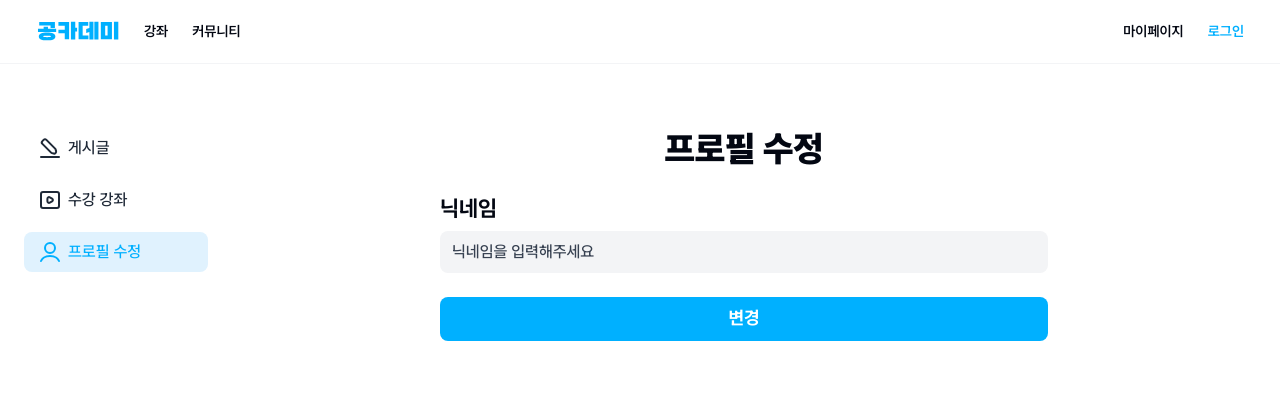
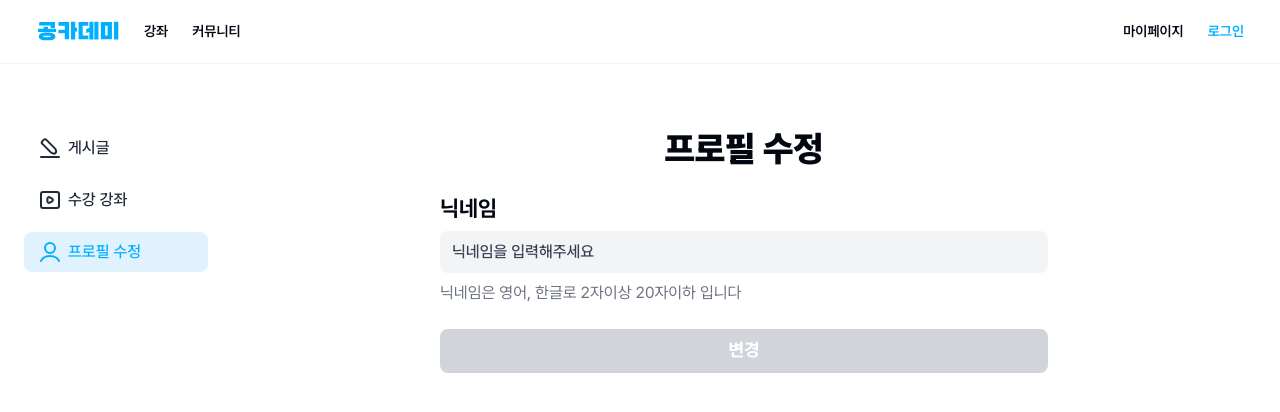
Before and after one commit to mung96/gongkademy_front, a Next.js app: page /mypage/profile in a window 1280 px wide. Shown: the top 412 px of the page. Built offline with nearby package versions, Linux system fonts and the light colour scheme; no server answers.

Commit message:
feat: 닉네임 변경 APi 연결

```diff
--- a/src/app/(with-header)/mypage/profile/page.tsx
+++ b/src/app/(with-header)/mypage/profile/page.tsx
@@ -1,25 +1,89 @@
 'use client';
 
 import Input from '@/components/Input';
-import { useForm } from 'react-hook-form';
+import { set, useForm } from 'react-hook-form';
 import Button from '@/components/Button';
+import { apiRequester } from '@/api/requester';
+import { useEffect } from 'react';
+import { isAxiosError } from 'axios';
+import { HTTP_STATUS } from '@/constants/api';
 
 type FormValues = {
   nickname: string;
 };
+const NICKNAME_MIN_LENGTH = 2;
+const NICKNAME_MAX_LENGTH = 20;
+async function getMemberInfo(onSuccess?: (nickname: string) => void) {
+  try {
+    const response = await apiRequester.get<{ nickname: string }>(`/members`);
+    if (onSuccess) {
+      onSuccess(response.data.nickname);
+    }
+    return response.data;
+  } catch (error) {
+    console.log('error발생');
+    console.log(error);
+  }
+  return '';
+}
+
+async function updateNickname(formValues: FormValues, onSuccess?: (nickname: string) => void) {
+  try {
+    const response = await apiRequester.patch<{ nickname: string }>(`/members`, { ...formValues });
+    alert('닉네임이 변경되었습니다');
+    if (onSuccess) {
+      onSuccess(response.data.nickname);
+    }
+  } catch (error) {
+    if (isAxiosError(error)) {
+      if (error.response?.status === HTTP_STATUS.CONFLICT) {
+        alert('이미 사용중인 닉네임입니다');
+        return;
+      } else {
+        console.log('error발생');
+        console.log(error);
+      }
+    }
+  }
+}
 
 export default function Page() {
-  const { register } = useForm<FormValues>();
+  const {
+    register,
+    setValue,
+    handleSubmit,
+    formState: { isValid, isSubmitting },
+  } = useForm<FormValues>();
+
+  useEffect(() => {
+    getMemberInfo((nickname) => setValue('nickname', nickname));
+  }, []);
+
   return (
-    <div className={'flex w-full flex-col items-center gap-4  tablet:max-w-[536px] tablet:gap-6 desktop:max-w-[608px]'}>
+    <form
+      method="post"
+      onSubmit={handleSubmit((formValues) => updateNickname(formValues, (nickname) => setValue('nickname', nickname)))}
+      className={'flex w-full flex-col items-center gap-4  tablet:max-w-[536px] tablet:gap-6 desktop:max-w-[608px]'}
+    >
       <h2 className={'title2 tablet:title1 text-neutral-gray-950'}>프로필 수정</h2>
-      <div className={'flex w-full flex-col gap-2 '}>
+      <div className={'flex w-full flex-col justify-start  gap-2'}>
         <label className={'subtitle2 text-neutral-gray-950'}>닉네임</label>
-        <Input placeholder="닉네임을 입력해주세요" register={register} label="nickname" />
+        <Input
+          placeholder="닉네임을 입력해주세요"
+          register={register('nickname', {
+            required: true,
+            minLength: NICKNAME_MIN_LENGTH,
+            maxLength: NICKNAME_MAX_LENGTH,
+            pattern: /^[a-zA-Z가-힣]+$/,
+          })}
+          label="nickname"
+        />
+        <p className={' text-neutral-gray-500'}>닉네임은 영어, 한글로 2자이상 20자이하 입니다</p>
       </div>
-      <Button className={'w-full desktop:max-w-[608px]'} onClick={() => console.log('수정')}>
+
+      <Button className={'w-full desktop:max-w-[608px]'} disabled={!isValid || isSubmitting}>
         변경
       </Button>
-    </div>
+    </form>
   );
 }
--- a/src/app/(with-header)/page.tsx
+++ b/src/app/(with-header)/page.tsx
@@ -8,8 +8,7 @@ import { getBoardListResponse } from '@/board/api';
 
 async function getHomeBoardList() {
   const data = await getBoardListResponse(BoardCategory.WORRY, 1, BoardCriteria.CREATE_AT);
-  console.log('홈 데이터');
-  console.log(data);
+
   if (data.boardList?.length > 4) {
     return data.boardList.slice(0, 4);
   }
```
